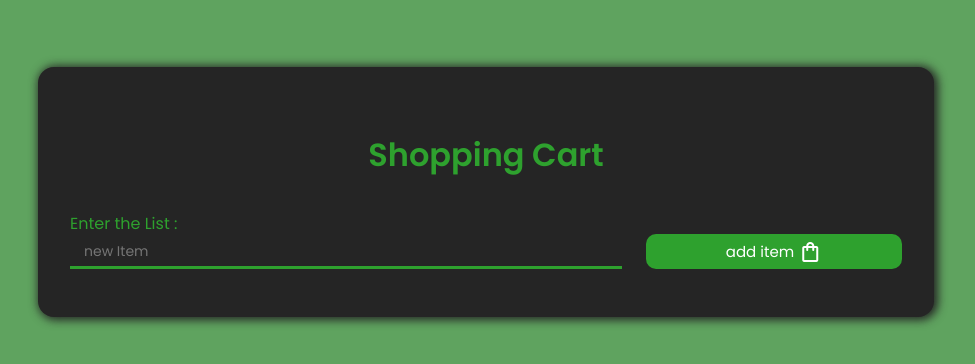
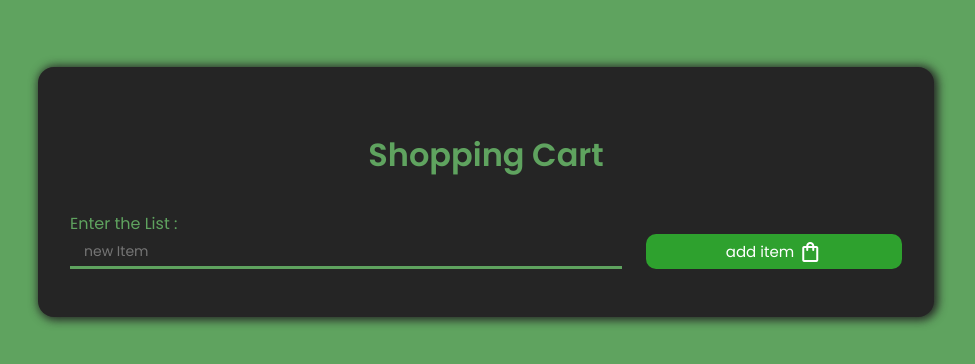
Before and after one commit to rjsudhin/My-shoping-list-scratch-project, a plain HTML site: page index.html in a window 1280 px wide. Shown: the part 208-572 px from the top of the page, without its empty margins (154-1129 px from the left). Drawn offline with nearby package versions, Linux system fonts and the light colour scheme.

Commit message:
main heading and other text's color changed

```diff
--- a/css/style.css
+++ b/css/style.css
@@ -32,7 +32,7 @@ body {
 .container h1 {
     text-align: center;
     margin: 0.5em 0 1em;
-    color: rgb(46, 161, 46)
+    color: rgb(95, 163, 95)
 }
 
 #form {
@@ -45,7 +45,7 @@ body {
 .input-screen {
     display: flex;
     flex-direction: column;
-    color: rgb(46, 161, 46);
+    color: rgb(95, 163, 95);
     font-size: 16px;
     font-family: Cambria, Cochin, Georgia, Times, 'Times New Roman', serif;
     flex: 2 1 200px;
@@ -55,7 +55,7 @@ body {
 #userInput {
     background-color: transparent;
     border: none;
-    border-bottom: 3px solid rgb(46, 161, 46);
+    border-bottom: 3px solid rgb(95, 163, 95);
     text-align: left;
     padding: 0 1em;
     font-size: 14px;
```
